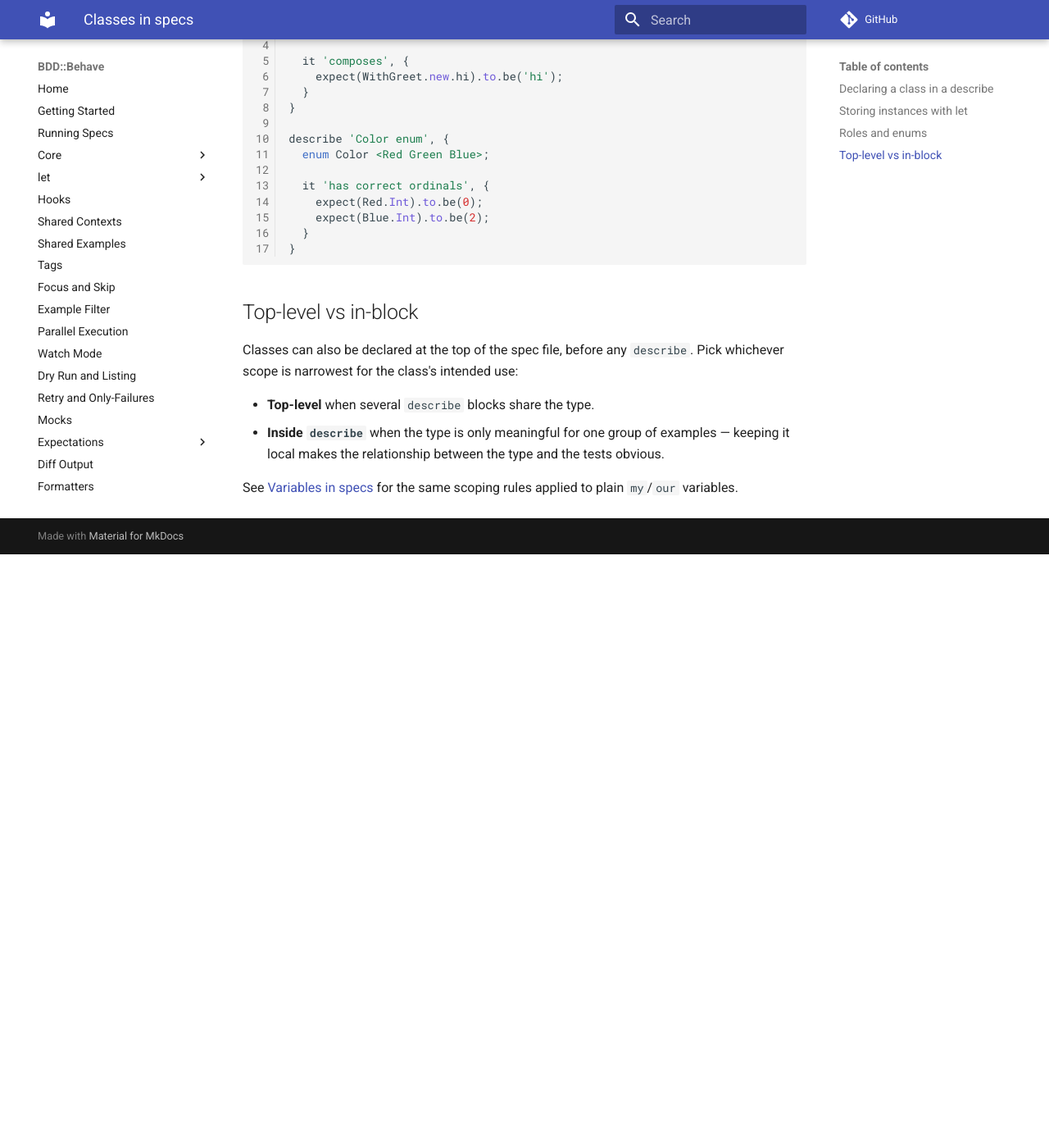
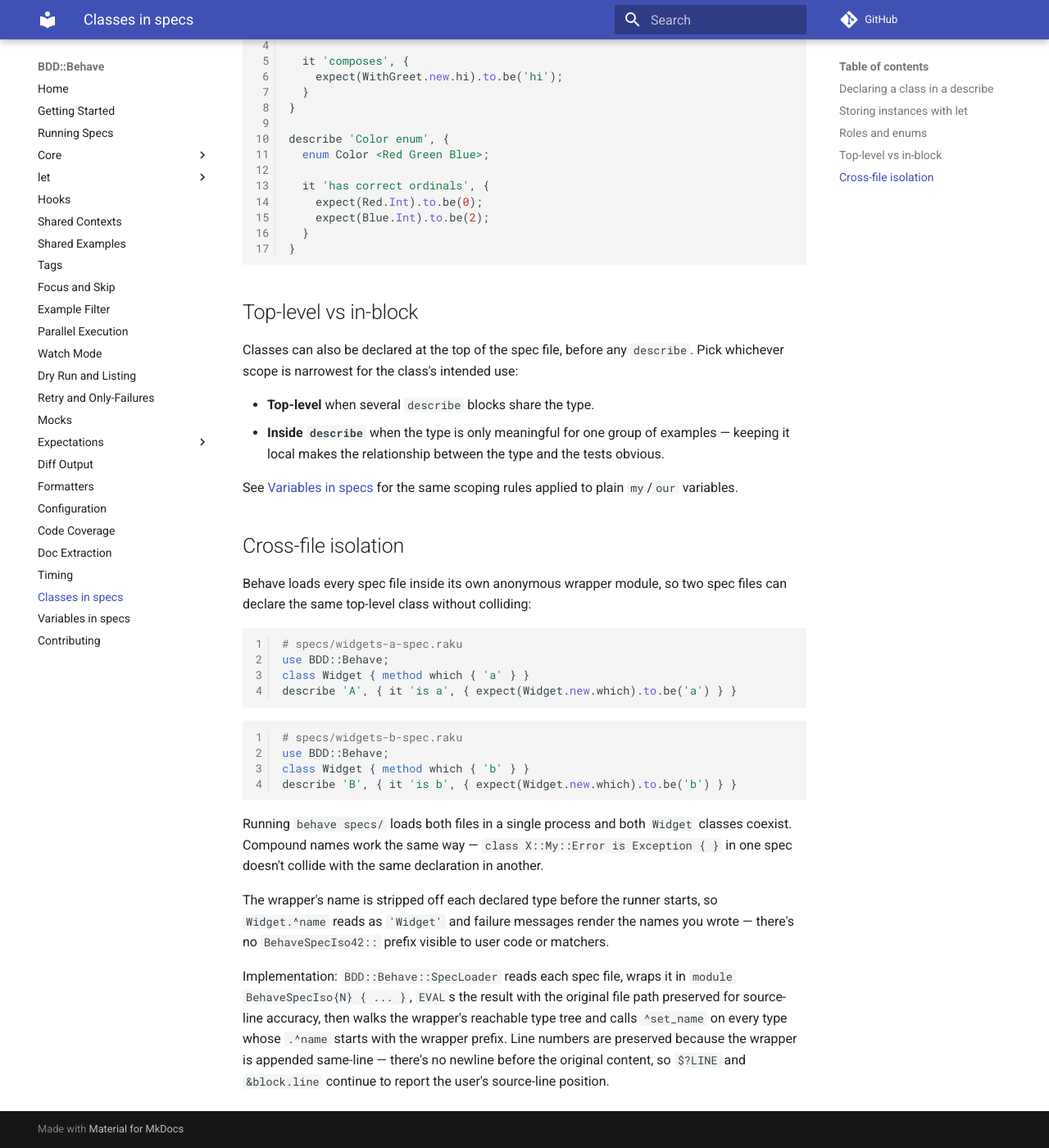
Before and after one commit to gdonald/BDD-Behave, an MkDocs documentation site: the page built from docs-src/docs/classes/classes.md, in a window 1280 px wide and 1400 px high, scrolled down 1483 px. Shown: the whole window at 82% size. Built offline with MkDocs 1.6.1 and Material for MkDocs 9.7.7, drawn with Linux system fonts in a browser that asks for light colours; comment, search, counter and statistics services are not loaded; before the commit the page ends 2159 px from its top, so only the background shows below that.

Commit message:
Isolate spec files

````diff
--- a/META6.json
+++ b/META6.json
@@ -63,6 +63,7 @@
     "BDD::Behave::Runner": "lib/BDD/Behave/Runner.rakumod",
     "BDD::Behave::SharedContexts": "lib/BDD/Behave/SharedContexts.rakumod",
     "BDD::Behave::SharedExamples": "lib/BDD/Behave/SharedExamples.rakumod",
+    "BDD::Behave::SpecLoader": "lib/BDD/Behave/SpecLoader.rakumod",
     "BDD::Behave::SpecRegistry": "lib/BDD/Behave/SpecRegistry.rakumod",
     "BDD::Behave::SpecTree": "lib/BDD/Behave/SpecTree.rakumod",
     "BDD::Behave::SpecTree::Core": "lib/BDD/Behave/SpecTree/Core.rakumod",
--- a/docs-src/docs/classes/classes.md
+++ b/docs-src/docs/classes/classes.md
@@ -84,3 +84,27 @@
 - **Inside `describe`** when the type is only meaningful for one group of examples — keeping it local makes the relationship between the type and the tests obvious.
 
 See [Variables in specs](../variables/variables.md) for the same scoping rules applied to plain `my`/`our` variables.
+
+## Cross-file isolation
+
+Behave loads every spec file inside its own anonymous wrapper module, so two spec files can declare the same top-level class without colliding:
+
+```raku
+# specs/widgets-a-spec.raku
+use BDD::Behave;
+class Widget { method which { 'a' } }
+describe 'A', { it 'is a', { expect(Widget.new.which).to.be('a') } }
+```
+
+```raku
+# specs/widgets-b-spec.raku
+use BDD::Behave;
+class Widget { method which { 'b' } }
+describe 'B', { it 'is b', { expect(Widget.new.which).to.be('b') } }
+```
+
+Running `behave specs/` loads both files in a single process and both `Widget` classes coexist. Compound names work the same way — `class X::My::Error is Exception { }` in one spec doesn't collide with the same declaration in another.
+
+The wrapper's name is stripped off each declared type before the runner starts, so `Widget.^name` reads as `'Widget'` and failure messages render the names you wrote — there's no `BehaveSpecIso42::` prefix visible to user code or matchers.
+
+Implementation: `BDD::Behave::SpecLoader` reads each spec file, wraps it in `module BehaveSpecIso{N} { ... }`, `EVAL`s the result with the original file path preserved for source-line accuracy, then walks the wrapper's reachable type tree and calls `^set_name` on every type whose `.^name` starts with the wrapper prefix. Line numbers are preserved because the wrapper is appended same-line — there's no newline before the original content, so `$?LINE` and `&block.line` continue to report the user's source-line position.
````
Also changed, not shown: 10 other files.
